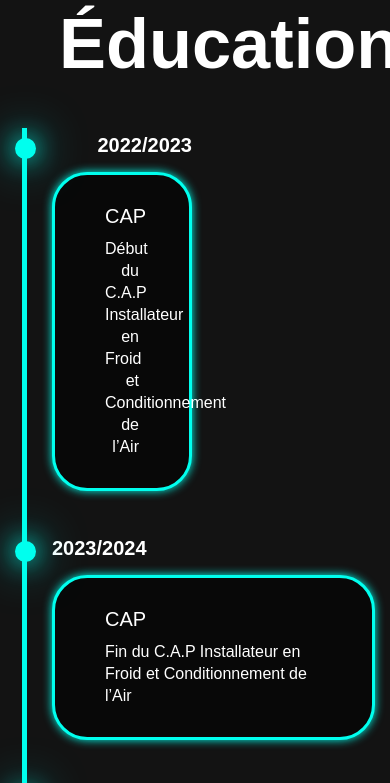
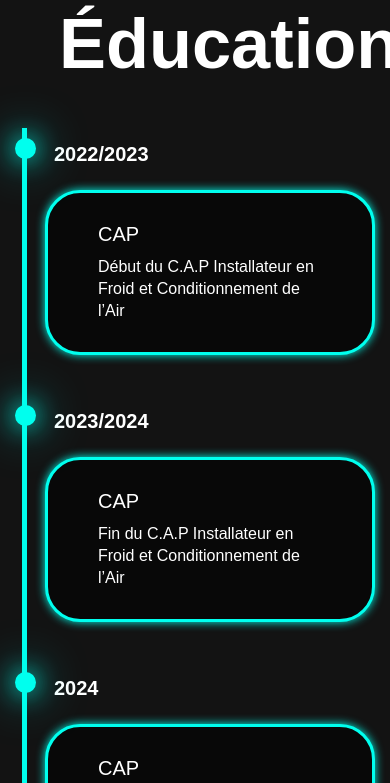
Before and after one commit to vivi8872/portfoliovivien, a plain HTML site: page index.html in a window 390 px wide. Shown: the part 1333-2116 px from the top of the page. Drawn offline with nearby package versions, Linux system fonts and the light colour scheme.

Commit message:
Add files via upload

```diff
--- a/style.css
+++ b/style.css
@@ -316,6 +316,7 @@ left: calc(50% - 1px);
     font-weight: 800;
     color: white;
     margin: 6px 0 15px;
+    padding: 9px;
 }
 .timeline-content{
     background-color: var(--bg-color);
@@ -573,7 +574,9 @@ left: calc(50% - 1px);
     }
     .timeline-item:nth-child(odd),
     .timeline-item:nth-child(even) {
-        padding-left: 37px;
+        padding-left: 30px;
+        text-align: left;
+        padding-right: inherit;
     }
     .timeline-dot {
         left: 0;
```
